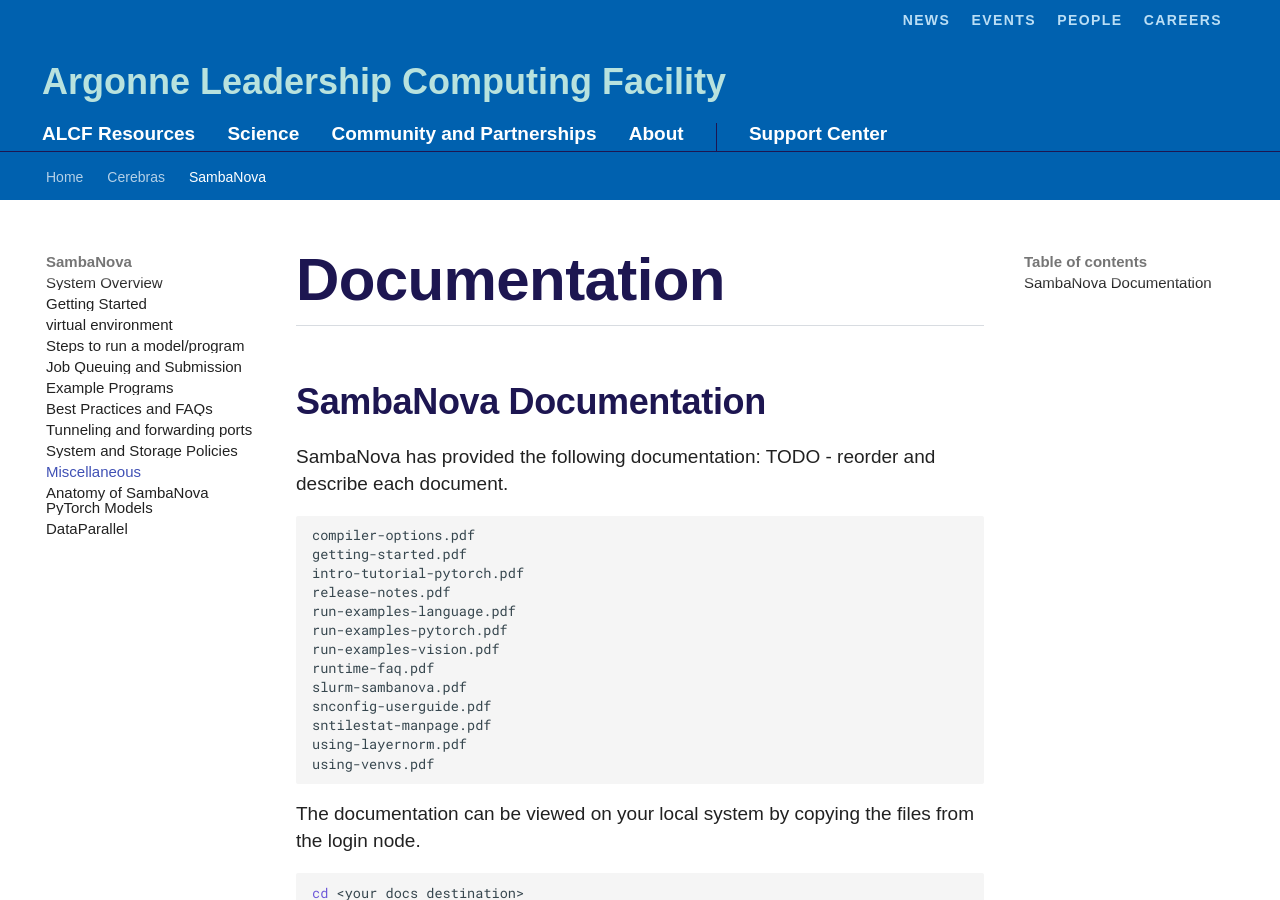
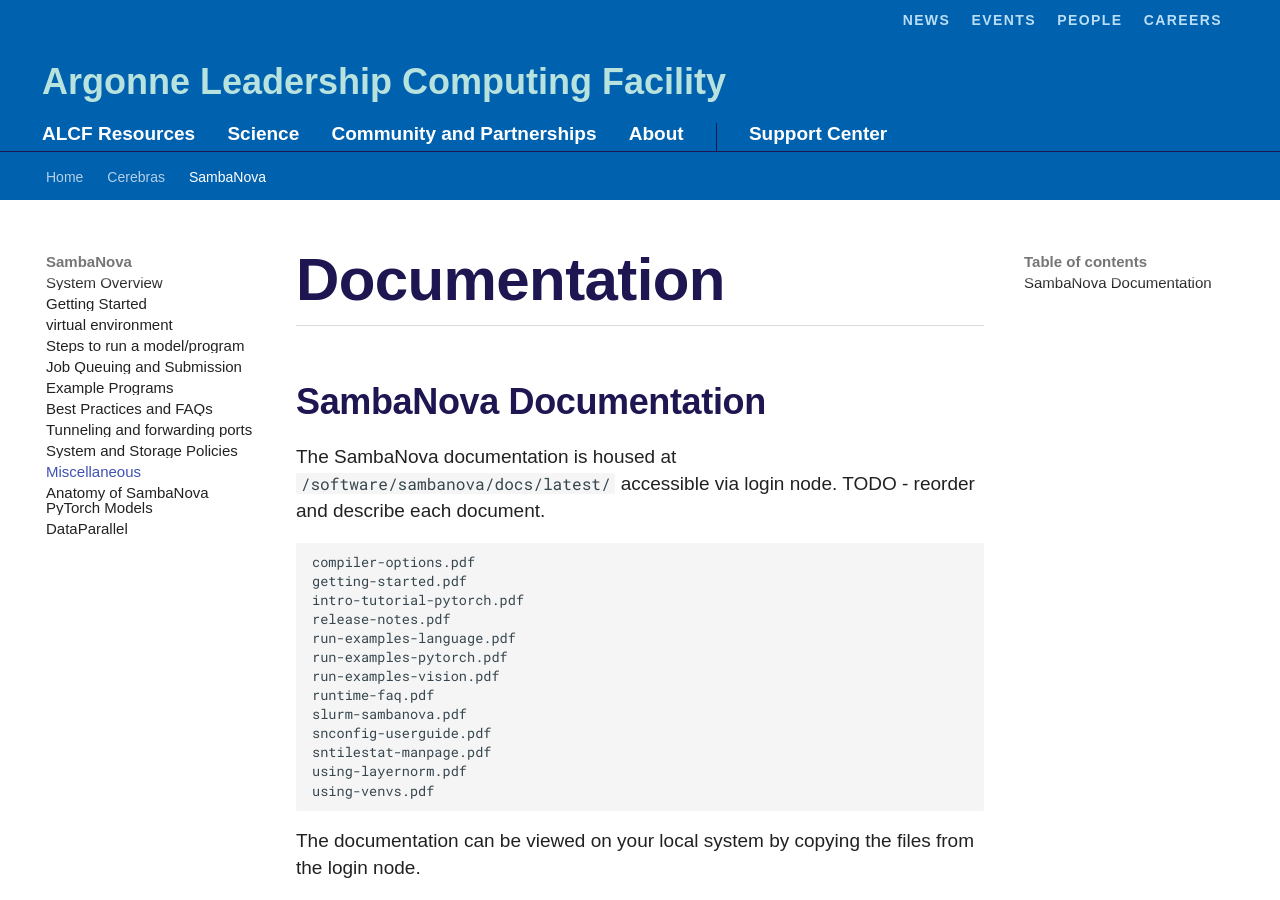
Before and after one commit to argonne-lcf/ai-testbed-userdocs, an MkDocs documentation site: the page built from docs/sambanova/Miscellaneous.md, in a window 1280 px wide and 900 px high. Built offline with MkDocs 1.6.1 and Material for MkDocs 9.7.7, drawn with Linux system fonts in a browser that asks for light colours; some web fonts are replaced; comment, search, counter and statistics services are not loaded.

Commit message:
Update Miscellaneous.md

````diff
--- a/docs/sambanova/Miscellaneous.md
+++ b/docs/sambanova/Miscellaneous.md
@@ -2,7 +2,7 @@
 
 ## SambaNova Documentation
 
-SambaNova has provided the following documentation: TODO - reorder and describe each document.
+The SambaNova documentation is housed at `/software/sambanova/docs/latest/` accessible via login node. TODO - reorder and describe each document.
 
 ```text
 compiler-options.pdf
````
